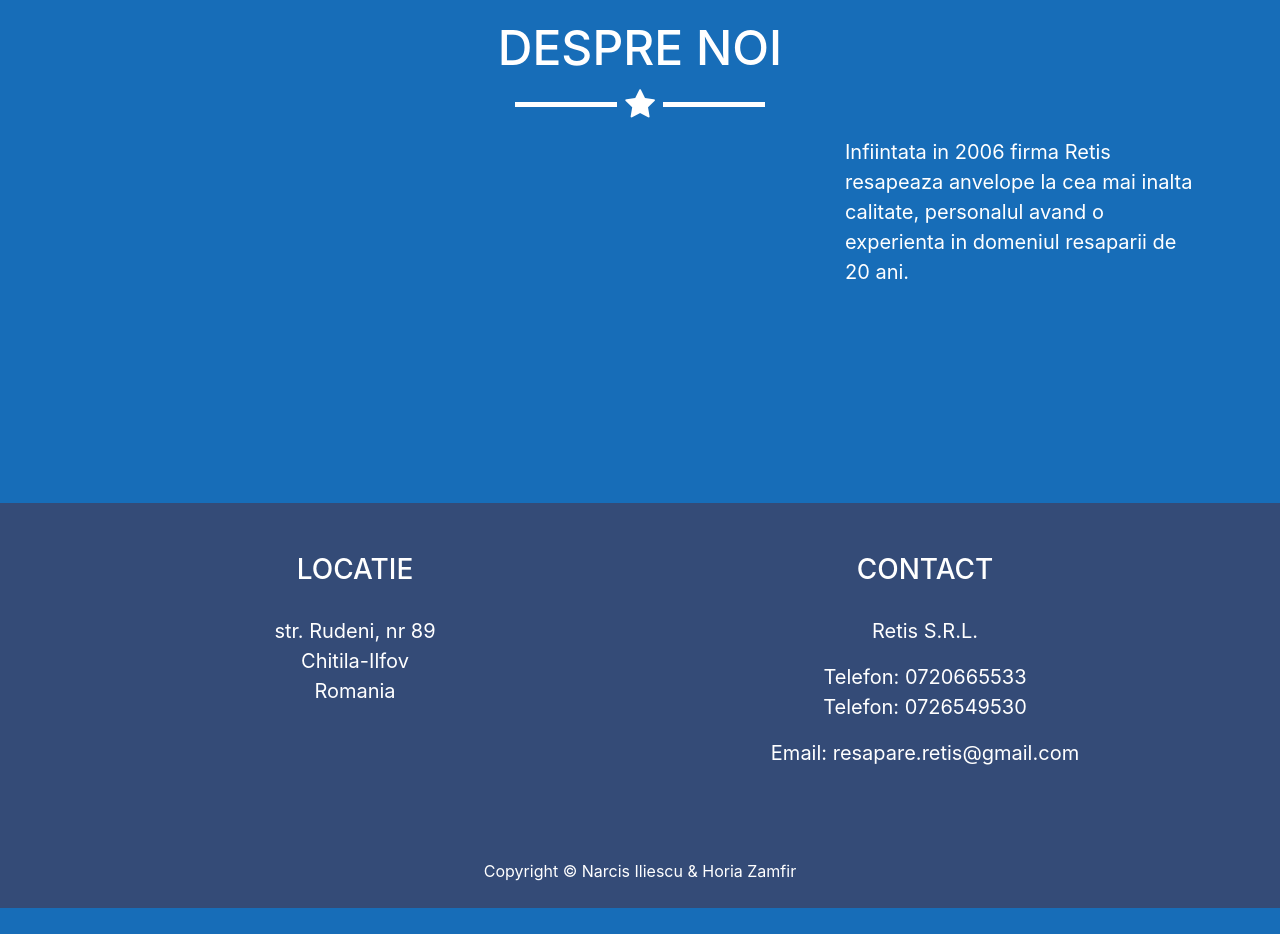
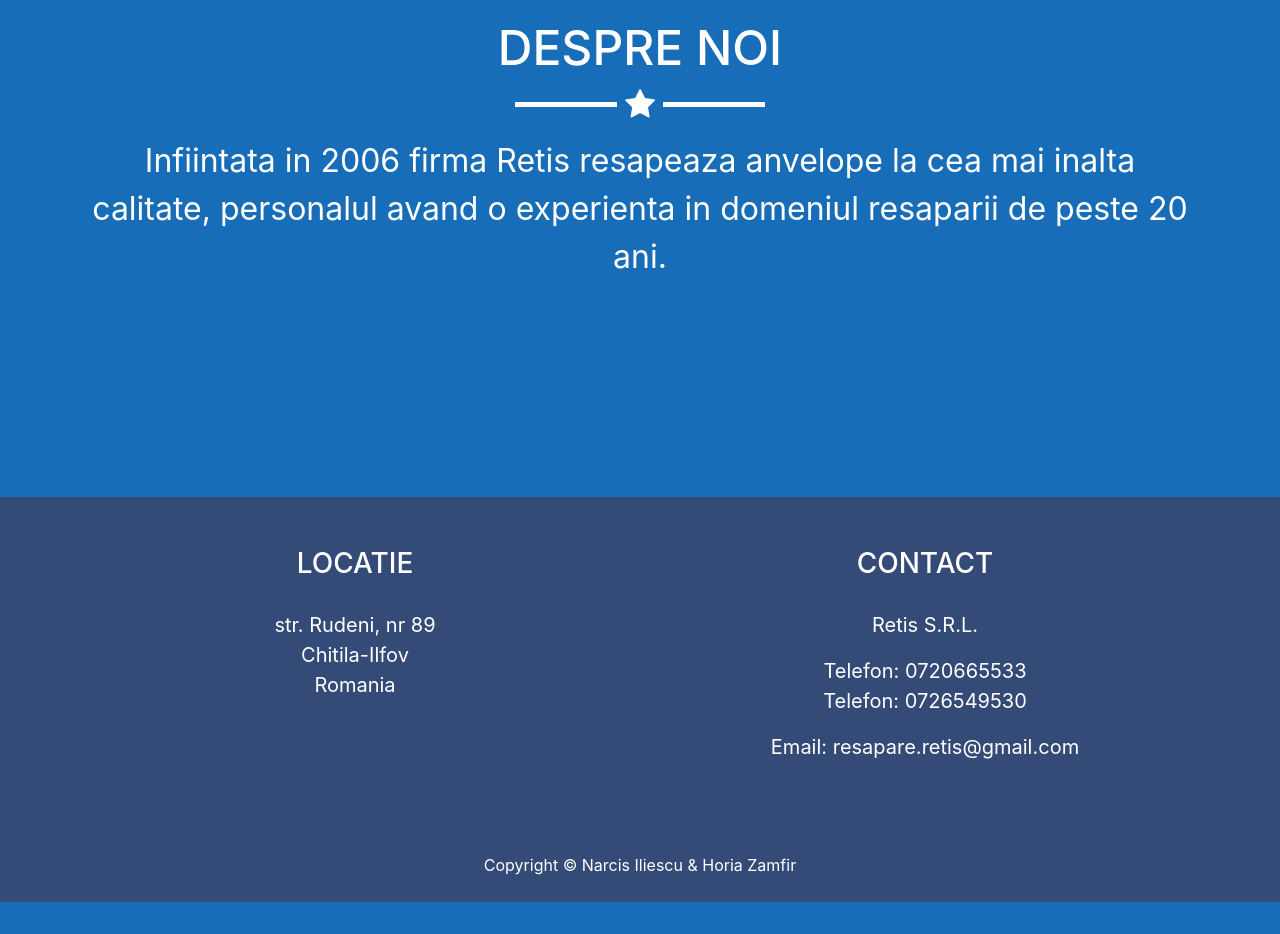
Before and after one commit to NarcisdR/retis, a website with bundled scripts: page index.html in a window 1280 px wide. Shown: the part 1480-2414 px from the top of the page. Built offline with nearby package versions, Linux system fonts and the light colour scheme; files whose address does not match are found by name.

Commit message:
Add files via upload

```diff
--- a/index.html
+++ b/index.html
@@ -136,11 +136,11 @@
       <div class="container">
         <h2 class="text-center">Despre Noi</h2>
         <hr class="star-light">
-        <div class="row">
-          <div class="col-lg-4 ml-auto">
-            <p>Infiintata in 2006 firma Retis resapeaza anvelope la cea mai inalta calitate, personalul avand o experienta in domeniul resaparii de 20 ani.</p>
-          </div>
-        </div>
+            <p>
+				<center><font size="6">Infiintata in 2006 firma Retis resapeaza anvelope la cea mai inalta calitate, personalul avand o experienta in domeniul resaparii de peste 20 ani.
+						</font>
+				</center>
+			</p>
       </div>
     </section>
 
```
